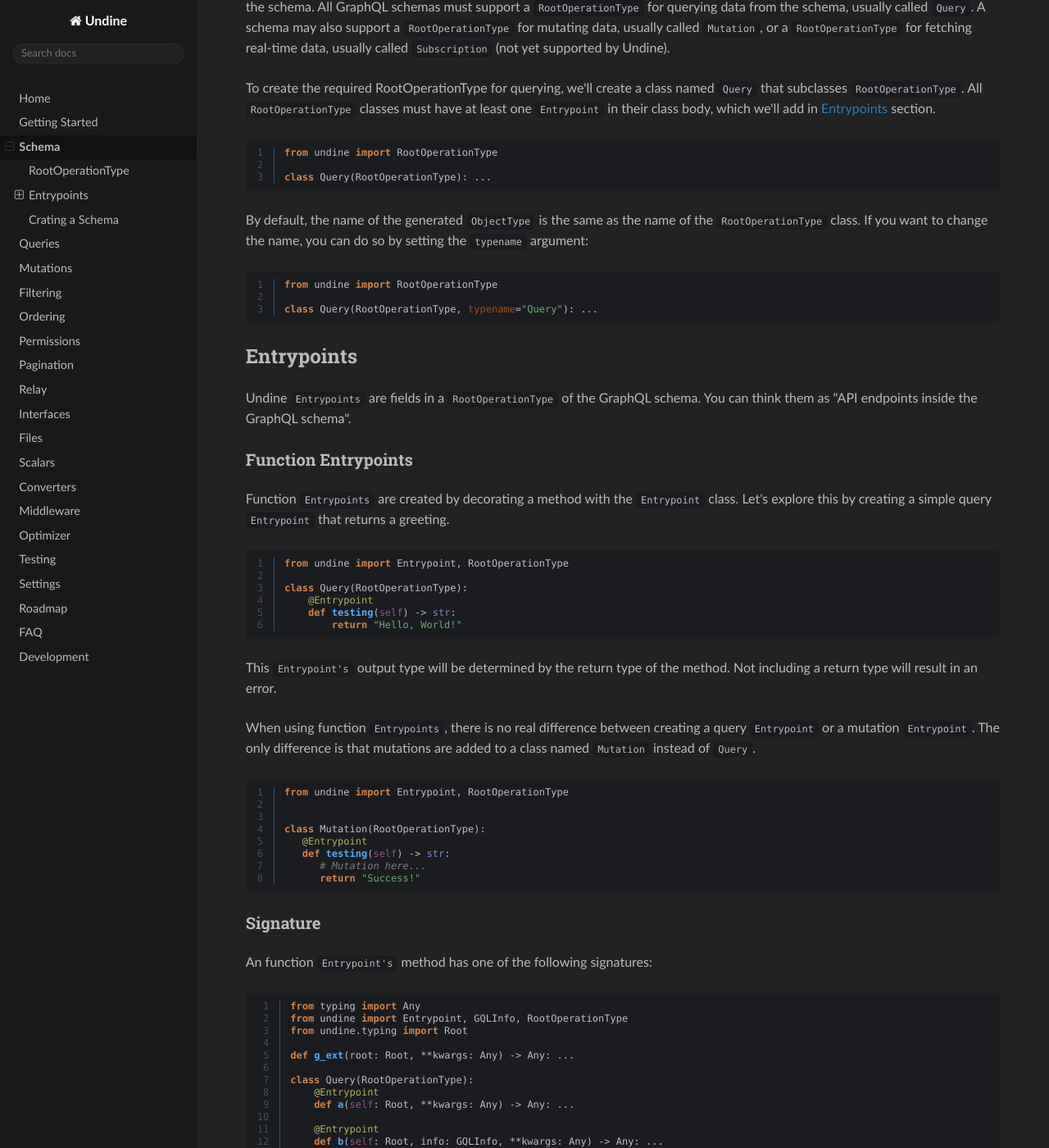
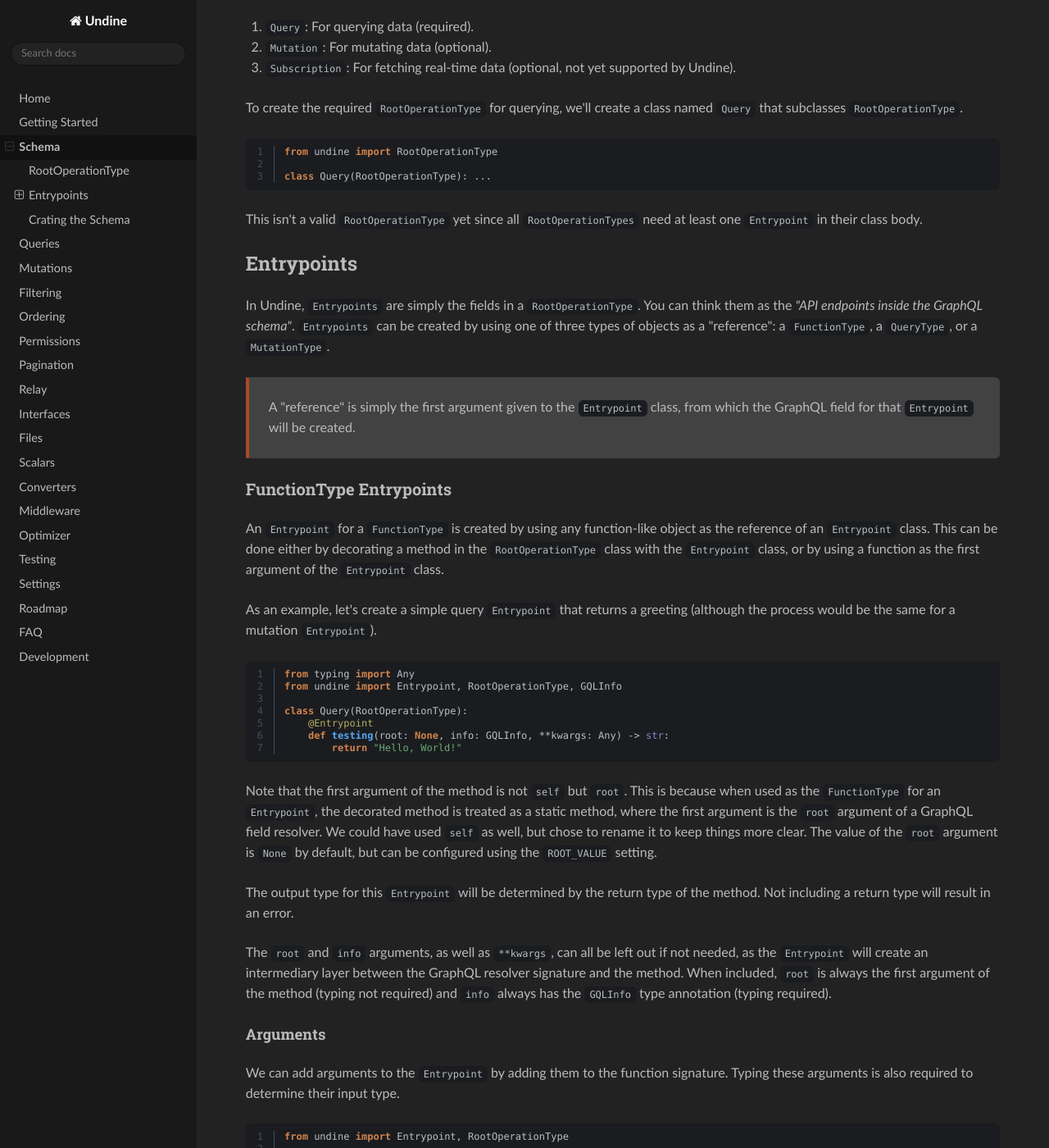
Before and after one commit to MrThearMan/undine, an MkDocs documentation site: the page built from docs/schema.md, in a window 1280 px wide and 1400 px high, scrolled down 316 px. Shown: the whole window at 82% size. Built offline with MkDocs 1.6.1, drawn with Linux system fonts in a browser that asks for light colours; some of the changed text lies outside the part shown.

Commit message:
More documentation

````diff
--- a/docs/getting-started.md
+++ b/docs/getting-started.md
@@ -1,4 +1,11 @@
 # Getting Started
+
+## New to GraphQL?
+
+If you are new to GraphQL, we recommend reading the [official GraphQL docs](https://graphql.org/learn/)
+first to get a better understanding of what GraphQL is and how it works. Undine's documentation will
+assume you know the basic concepts of GraphQL (types, query syntax, fields, arguments, resolvers, etc.),
+and focuses on how these concepts can be implemented with Undine.
 
 ## Installation
 
--- a/docs/schema.md
+++ b/docs/schema.md
@@ -5,16 +5,14 @@ example schema. In this section, we'll learn how to create a schema for your own
 
 ## RootOperationType
 
-At the top level of a GraphQL schema there are objects called `RootOperationTypes`, which
-contain all the possible `Entrypoints` for the schema. All GraphQL schemas must support
-a `RootOperationType` for querying data from the schema, usually called `Query`.
-A schema may also support a `RootOperationType` for mutating data, usually called `Mutation`,
-or a `RootOperationType` for fetching real-time data, usually called `Subscription`
-(not yet supported by Undine).
+A GraphQL schema defines a `RootOperationType` for each kind of operation that it supports:
 
-To create the required RootOperationType for querying, we'll create a class named `Query`
-that subclasses `RootOperationType`. All `RootOperationType` classes must have at least
-one `Entrypoint` in their class body, which we'll add in [Entrypoints](#entrypoints) section.
+1. `Query`: For querying data (required).
+2. `Mutation`: For mutating data (optional).
+3. `Subscription`: For fetching real-time data (optional, not yet supported by Undine).
+
+To create the required `RootOperationType` for querying, we'll create a class named `Query`
+that subclasses `RootOperationType`.
 
 ```python
 from undine import RootOperationType
@@ -22,115 +20,64 @@ from undine import RootOperationType
 class Query(RootOperationType): ...
 ```
 
-By default, the name of the generated `ObjectType` is the same as the name of the `RootOperationType` class.
-If you want to change the name, you can do so by setting the `typename` argument:
-
-```python
-from undine import RootOperationType
-
-class Query(RootOperationType, typename="Query"): ...
-```
+This isn't a valid `RootOperationType` yet since all `RootOperationTypes` need at least
+one `Entrypoint` in their class body.
 
 ## Entrypoints
 
-Undine `Entrypoints` are fields in a `RootOperationType` of the GraphQL schema.
-You can think them as "API endpoints inside the GraphQL schema".
+In Undine, `Entrypoints` are simply the fields in a `RootOperationType`.
+You can think them as the _"API endpoints inside the GraphQL schema"_.
+`Entrypoints` can be created by using one of three types of objects as a "reference":
+a `FunctionType`, a `QueryType`, or a `MutationType`.
 
-### Function Entrypoints
+> A "reference" is simply the first argument given to the `Entrypoint` class,
+> from which the GraphQL field for that `Entrypoint` will be created.
 
-Function `Entrypoints` are created by decorating a method with the `Entrypoint` class.
-Let's explore this by creating a simple query `Entrypoint` that returns a greeting.
+### FunctionType Entrypoints
+
+An `Entrypoint` for a `FunctionType` is created by using any function-like object as the
+reference of an `Entrypoint` class. This can be done either by decorating a method in the
+`RootOperationType` class with the `Entrypoint` class, or by using a function as the first argument
+of the `Entrypoint` class.
+
+As an example, let's create a simple query `Entrypoint` that returns a greeting
+(although the process would be the same for a mutation `Entrypoint`).
+
+```python
+from typing import Any
+from undine import Entrypoint, RootOperationType, GQLInfo
+
+class Query(RootOperationType):
+    @Entrypoint
+    def testing(root: None, info: GQLInfo, **kwargs: Any) -> str:
+        return "Hello, World!"
+```
+
+Note that the first argument of the method is not `self` but `root`. This is because
+when used as the `FunctionType` for an `Entrypoint`, the decorated method is treated as a
+static method, where the first argument is the `root` argument of a GraphQL field resolver.
+We could have used `self` as well, but chose to rename it to keep things more clear.
+The value of the `root` argument is `None` by default, but can be configured using the `ROOT_VALUE` setting.
+
+The output type for this `Entrypoint` will be determined by the return type of the method.
+Not including a return type will result in an error.
+
+The `root` and `info` arguments, as well as `**kwargs`, can all be left out if not needed,
+as the `Entrypoint` will create an intermediary layer between the GraphQL resolver signature and the method.
+When included, `root` is always the first argument of the method (typing not required) and `info`
+always has the `GQLInfo` type annotation (typing required).
+
+#### Arguments
+
+We can add arguments to the `Entrypoint` by adding them to the function signature.
+Typing these arguments is also required to determine their input type.
 
 ```python
 from undine import Entrypoint, RootOperationType
 
 class Query(RootOperationType):
     @Entrypoint
-    def testing(self) -> str:
-        return "Hello, World!"
-```
-
-This `Entrypoint's` output type will be determined by the return type of the method.
-Not including a return type will result in an error.
-
-When using function `Entrypoints`, there is no real difference between creating a query
-`Entrypoint` or a mutation `Entrypoint`. The only difference is that mutations are added to
-a class named `Mutation` instead of `Query`.
-
-```python
-from undine import Entrypoint, RootOperationType
-
-
-class Mutation(RootOperationType):
-   @Entrypoint
-   def testing(self) -> str:
-      # Mutation here...
-      return "Success!"
-```
-
-### Signature
-
-An function `Entrypoint's` method has one of the following signatures:
-
-```python
-from typing import Any
-from undine import Entrypoint, GQLInfo, RootOperationType
-from undine.typing import Root
-
-def g_ext(root: Root, **kwargs: Any) -> Any: ...
-
-class Query(RootOperationType):
-    @Entrypoint
-    def a(self: Root, **kwargs: Any) -> Any: ...
-
-    @Entrypoint
-    def b(self: Root, info: GQLInfo, **kwargs: Any) -> Any: ...
-
-    @Entrypoint
-    @staticmethod
-    def c(root: Root, **kwargs: Any) -> Any: ...
-
-    @Entrypoint
-    @staticmethod
-    def d(root: Root, info: GQLInfo, **kwargs: Any) -> Any: ...
-
-    @Entrypoint
-    @staticmethod
-    def e(info: GQLInfo, **kwargs: Any) -> Any: ...
-
-    @Entrypoint
-    @staticmethod
-    def f(**kwargs: Any) -> Any: ...
-
-    g = Entrypoint(g_ext)
-```
-
-Notice with signature `a` and `b` that `self` is not the instance variable of the method,
-but the `Root` object of the GraphQL execution context. This value can be configured
-using the `ROOT_VALUE` setting, and is `None` by default.
-
-We actually never initialize the `Query` or `Mutation` classes, but simply treat it as a convenient
-way to organize the `Entrypoints`. This means that the method is treated just like a static method.
-If this is too confusing, you can use the other signatures with explicit `@staticmethod` decorators,
-or take the function from outside the class body like with option `g`.
-
-In any case, the `root` and `info` arguments can both be left out if not needed,
-as the `Entrypoint` will create an intermediary layer between the GraphQL resolver and the method.
-
-`root` is always the first argument of the method if present (typing not required) and `info`
-always has the `GQLInfo` type annotation (typing required).
-
-### Arguments
-
-We can add arguments to the `Entrypoint` by adding them to the method signature.
-Typing these arguments is also required to determine their input type.
-
-```python
-from undine import Entrypoint
-
-class Query:
-    @Entrypoint
-    def testing(self, name: str) -> str:
+    def testing(root, name: str) -> str:
         return f"Hello, {name}!"
 ```
 
@@ -139,15 +86,15 @@ Note that non-null arguments are required by GraphQL, so if we want to make an a
 optional, we can do so by making it nullable, or adding a default value.
 
 ```python
-from undine import Entrypoint
+from undine import Entrypoint, RootOperationType
 
-class Query:
+class Query(RootOperationType):
     @Entrypoint
-    def testing(self, name: str | None = None) -> str:
+    def testing(root, name: str | None = None) -> str:
         return f"Hello, {name or 'World'}!"
 ```
 
-### Descriptions
+#### Descriptions
 
 We can also a description to the `Entrypoint` by adding a docstring to the method.
 If the method has arguments, we can add descriptions to those arguments by using
@@ -158,7 +105,7 @@ from undine import Entrypoint
 
 class Query:
     @Entrypoint
-    def testing(self, name: str) -> str:
+    def testing(root, name: str) -> str:
         """
         Return a greeting.
 
@@ -189,26 +136,23 @@ class Mutation:
     create_task = Entrypoint(TaskCreateMutationType)
 ```
 
-## Crating a Schema
+## Crating the Schema
 
-To create a Schema in Undine, we'll use the `create_schema` function.
-Every GraphQL schema needs to have at least the `Query` `RootOperationType`,
-so let's use the `Query` class we created in the [`Entrypoints`](#entrypoints) section.
+Now that we have our `RootOperationType` for querying, we'll create
+the GraphQL schema using the `create_schema` function.
 
 ```python
 from undine import create_schema, Entrypoint, RootOperationType
 
-
 class Query(RootOperationType):
    @Entrypoint
-   def testing(self) -> str:
+   def testing(root) -> str:
       return "Hello, World!"
-
 
 schema = create_schema(query=Query)
 ```
 
-Now we'll need to point Undine to use this Schema.
+Next, we'll need to make Undine to use this Schema.
 Add the following configuration in your `settings.py` file:
 
 ```python
@@ -217,6 +161,6 @@ UNDINE = {
 }
 ```
 
-Here `"<path to schema instance>"` should be a dotted path to the `schema` variable
+Here `"<path to schema instance>"` should be a dotted path to the `schema` _variable_
 we created earlier. For example, if we created the schema in a file `example/schema.py`
 to a variable `schema`, we would use `"example.schema.schema"`.
````
